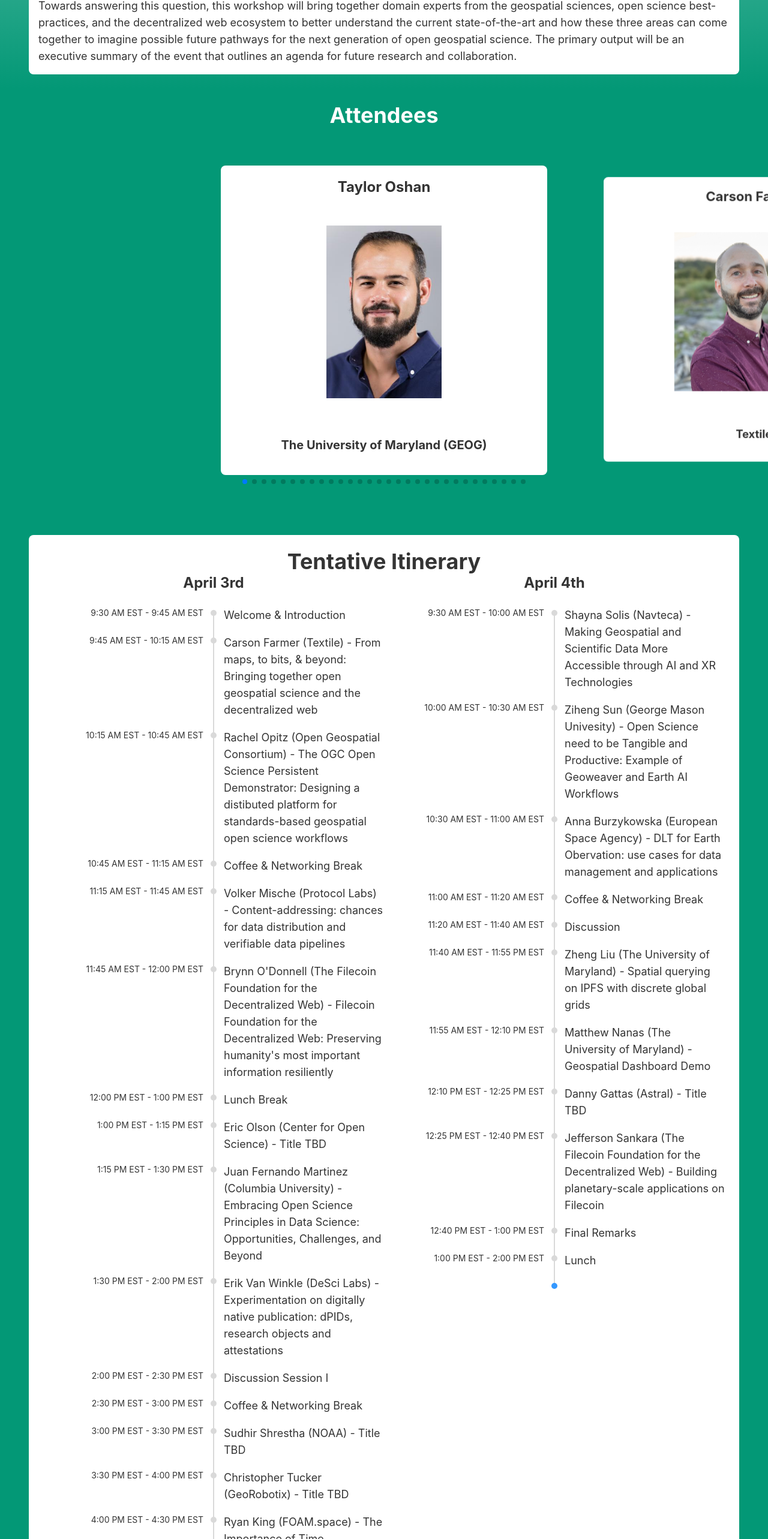
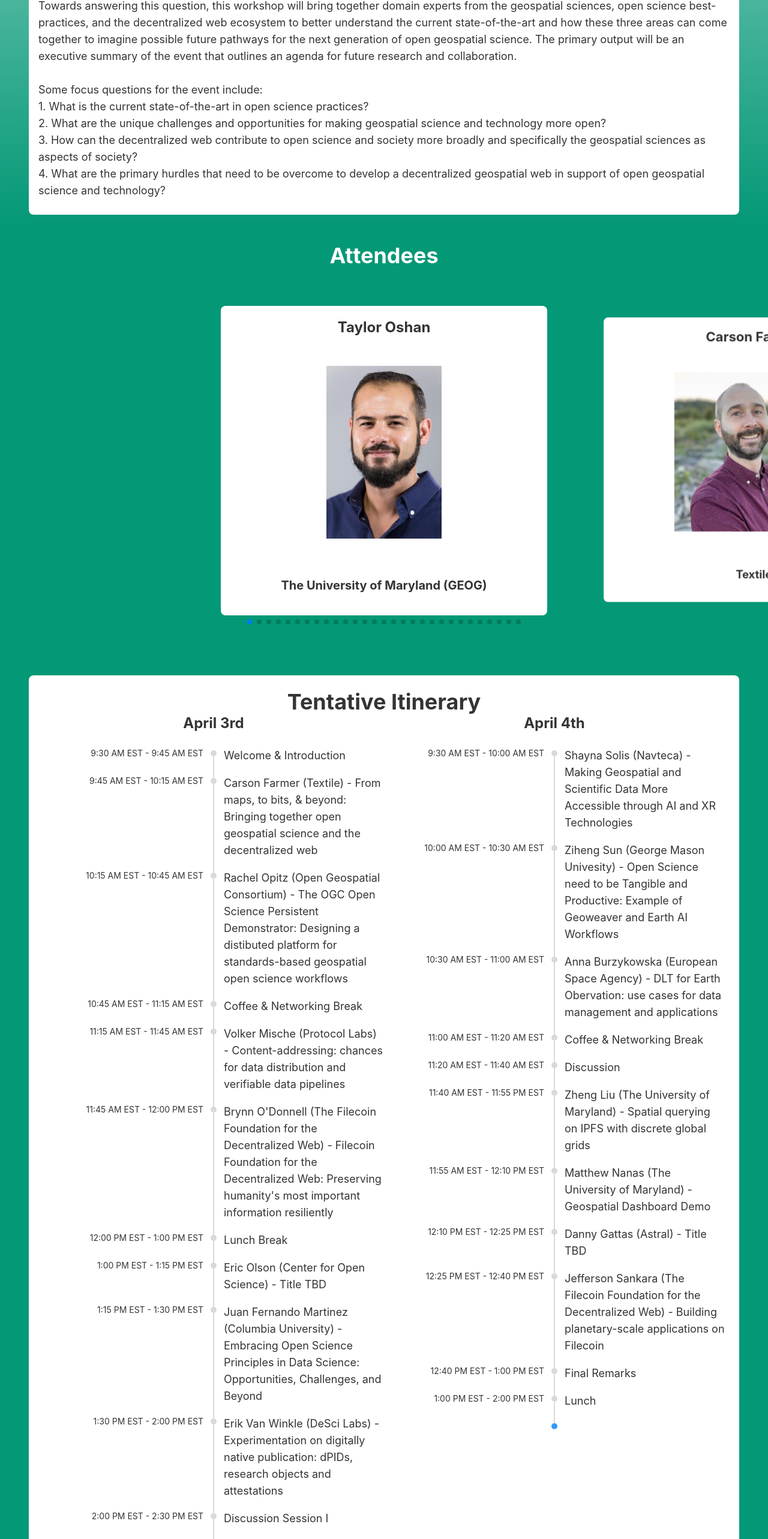
Before and after one commit to easierdata/easier-workshop-site, a React (Create React App) app: page / in a window 1280 px wide. Shown: the part 2273-4839 px from the top of the page at 60% size. Built offline with nearby package versions, Linux system fonts and the light colour scheme.

Commit message:
Content update

```diff
--- a/src/pages/about/about.tsx
+++ b/src/pages/about/about.tsx
@@ -18,6 +18,16 @@ export default function About(): JSX.Element {
                         <p>In particular, decentralized practices and technology, such as web protocols, blockchain, and smart contracts can increase the openness of the geospatial sciences and facilitate reproducibility and replicability. For instance, content-addressing helps avoid ‘link rot’ by allowing files to be referenced by a unique hash based on the content of a file itself, rather than location, so that the file can be sustainably referenced on the web regardless of where it is stored. Content-addressing can also ensure file integrity because a change in a file also changes the hash used to reference it. Distributed systems for sharing files based on content-addressing facilitates a more connected and optimal user-to-user network of content delivery rather than a hub-and-spoke system of file requests. Meanwhile, blockchain and smart contracts make it possible to incorporate transparent, trustless, and consensus-based layers into the data ecosystem. However, many decentralized technologies are still nascent and their adoption, especially in the geospatial domain, are still limited. Thus, an important and timely question is “How might an emerging decentralized geospatial web support the geospatial sciences to become more open, transparent, reproducible, and robust?”.</p>
                         <br />
                         <p>Towards answering this question, this workshop will bring together domain experts from the geospatial sciences, open science best-practices, and the decentralized web ecosystem to better understand the current state-of-the-art and how these three areas can come together to imagine possible future pathways for the next generation of open geospatial science. The primary output will be an executive summary of the event that outlines an agenda for future research and collaboration.</p>
+                        <br />
+                        <p>
+                            Some focus questions for the event include:
+                            <ul>
+                                <li>1. What is the current state-of-the-art in open science practices?</li>
+                                <li>2. What are the unique challenges and opportunities for making geospatial science and technology more open?</li>
+                                <li>3. How can the decentralized web contribute to open science and society more broadly and specifically the geospatial sciences as aspects of society?</li>
+                                <li>4. What are the primary hurdles that need to be overcome to develop a decentralized geospatial web in support of open geospatial science and technology?</li>
+                            </ul>
+                        </p>
                     </div>
                 </div>
             </div>
--- a/src/pages/itinerary/itinerary.tsx
+++ b/src/pages/itinerary/itinerary.tsx
@@ -54,7 +54,7 @@ export default function Itinerary(): JSX.Element {
                                 <p className="text-lg">Coffee & Networking Break</p>
                             </Timeline.Item>
                             <Timeline.Item time="3:00 PM EST - 3:30 PM EST">
-                                <p className="text-lg">Sudhir Shrestha (NOAA) - Title TBD</p>
+                                <p className="text-lg">TBD</p>
                             </Timeline.Item>
                             <Timeline.Item time="3:30 PM EST - 4:00 PM EST">
                                 <p className="text-lg">Christopher Tucker (GeoRobotix) - Title TBD</p>
--- a/src/static/content.ts
+++ b/src/static/content.ts
@@ -52,11 +52,6 @@ export const speakers = [
         "name": "Danny Gattas",
         "image": "Danny_Gattas.jpg",
         "affiliation": "Astral",
-    },
-    {
-        "name": "Sudhir Shrestha",
-        "image": "Sudhir_Shrestha.jpg",
-        "affiliation": "NOAA",
     },
     {
         "name": "Robert Pitts",
```
